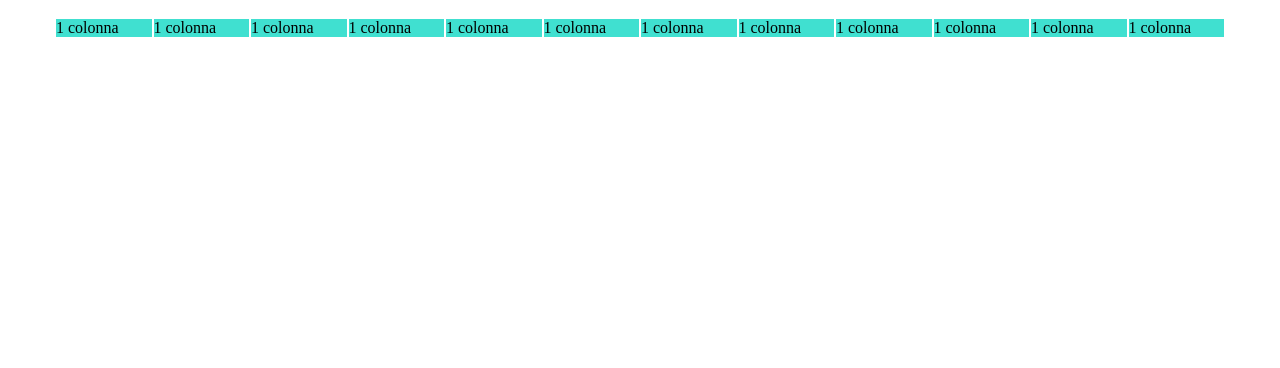
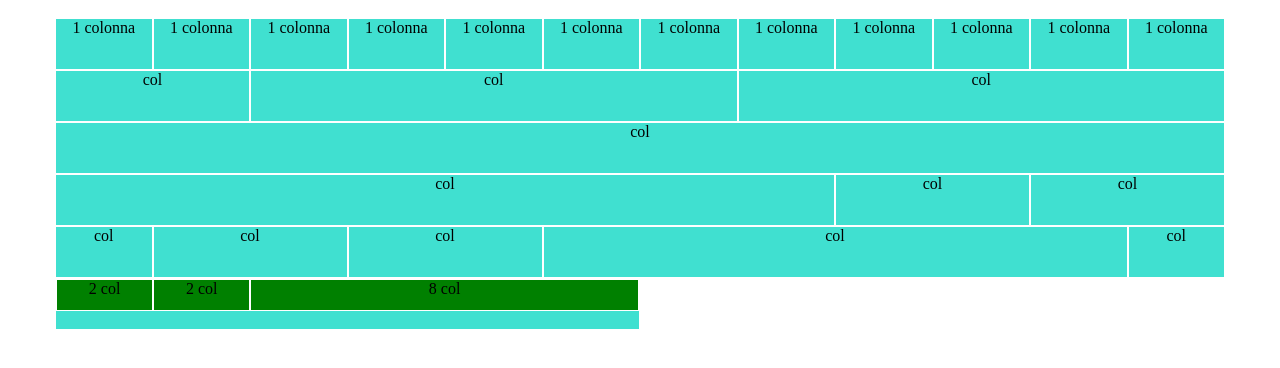
Before and after one commit to lucaperini/html-css-12bool, a plain HTML site: page index.html in a window 1280 px wide. Shown: the part 48-416 px from the top of the page. Drawn offline with Linux system fonts and the light colour scheme.

Commit message:
ulteriore step esercizio

```diff
--- a/css/style.css
+++ b/css/style.css
@@ -1,4 +1,15 @@
 .item{
     background-color:turquoise;
     border:1px solid white;
+    text-align:center;
+    height:50px;
 }
+
+.nested{
+    background-color:green;
+
+    border:1px solid white;
+
+    height:30px;
+    vertical-align:middle;
+}
--- a/index.html
+++ b/index.html
@@ -49,6 +49,66 @@
             <div class="item">1 colonna</div>
         </div>
     </div>
+        <div class="row">
+            <div class="col-xs-2">
+                <div class="item">col</div>
+            </div>
+            <div class="col-xs-5">
+                <div class="item">col</div>
+            </div>
+            <div class="col-xs-5">
+                <div class="item">col</div>
+            </div>
+        </div>
+        <div class="row">
+            <div class="col-xs-12">
+                <div class="item">col</div>
+            </div>
+        </div>
+        <div class="row">
+            <div class="col-xs-8">
+                <div class="item">col</div>
+            </div>
+            <div class="col-xs-2">
+                <div class="item">col</div>
+            </div>
+            <div class="col-xs-2">
+                <div class="item">col</div>
+            </div>
+        </div>
+        <div class="row">
+            <div class="col-xs-1">
+                <div class="item">col</div>
+            </div>
+            <div class="col-xs-2">
+                <div class="item">col</div>
+            </div>
+            <div class="col-xs-2">
+                <div class="item">col</div>
+            </div>
+            <div class="col-xs-6">
+                <div class="item">col</div>
+            </div>
+            <div class="col-xs-1">
+                <div class="item">col</div>
+            </div>
+        </div>
+        <div class="row">
+            <div class="col-xs-6">
+                <div class="item">
+                    <div class="row">
+                    <div class="col-xs-2">
+                        <div class="nested">2 col</div>
+                    </div>
+                    <div class="col-xs-2">
+                        <div class="nested">2 col</div>
+                    </div>
+                    <div class="col-xs-8">
+                        <div class="nested">8 col</div>
+                    </div>
+                    </div>
+                </div>
+            </div>
 
 
     </div>
```
